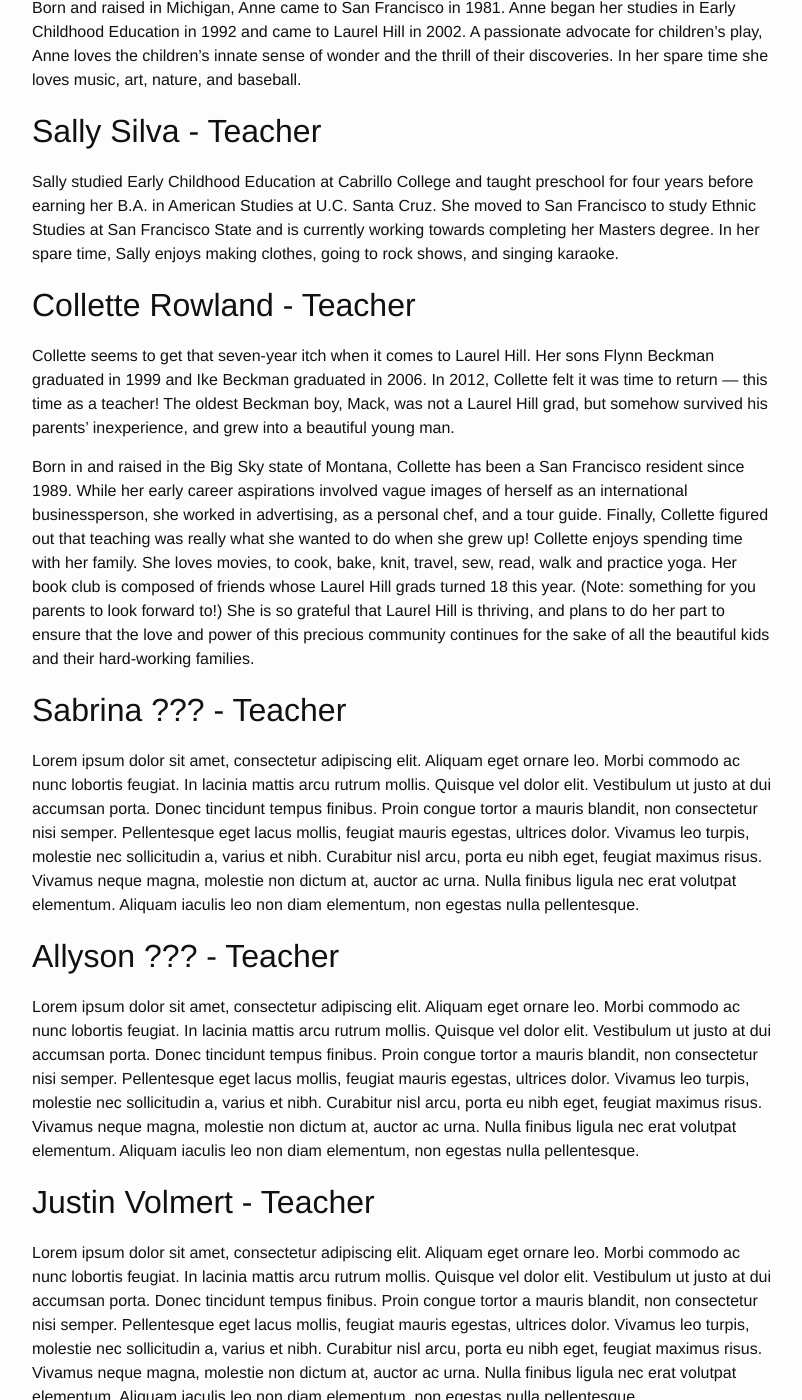
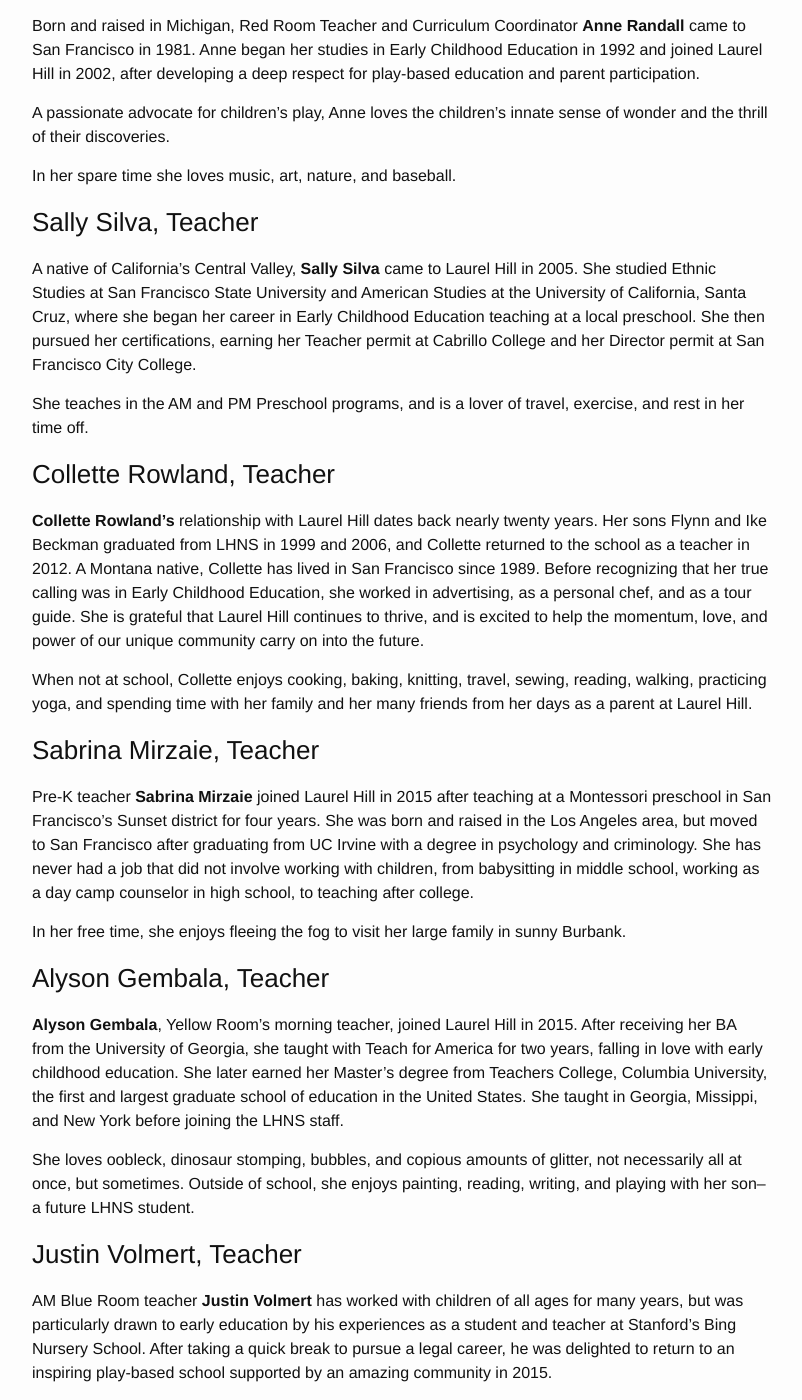
Before and after one commit to saliemchiu/lhns, a Jekyll site: the page built from _about_us/our-staff.md, in a window 1280 px wide and 1400 px high, scrolled down 843 px. Shown: the whole window, without its empty margins (238-1040 px from the left). Built offline with Jekyll 4.4.1, drawn with Linux system fonts in a browser that asks for light colours; some of the changed text lies outside the part shown.

Commit message:
added staff bios

```diff
--- a/_about_us/our-staff.md
+++ b/_about_us/our-staff.md
@@ -4,47 +4,67 @@ title: Our Staff
 permalink: /about-us/our-staff/
 ---
 
-## Maria Chew - Director
+## Our staff team together with parents to provide an environment our children thrive under.
 
-Maria has been an educator and advocate for children and families for nearly 20 years. Starting her career as an elementary school teacher, reading specialist, and public school advocate, Maria’s educational philosophy came full-circle when her son started at Laurel Hill in 2001. Discovering the impact that a strong, supportive community had on her own family, Maria quickly recognized that a co-op provides a strong foundation for child development and growth; not only for a child’s future education but for that child’s entire life. She began teaching at Laurel Hill in 2001, served as the Interim Pre-K teacher in 2003, and most recently worked as the school’s Head Teacher. Maria is also a parent educator, working closely with Hand in Hand Parenting, a non-profit organization helping parents to nurture their connection with their children. As a parent at Laurel Hill, she has served as a Board Committee Chair for both the Parent Education and Fundraising Committees, and subsequently served as the Board President from 2008-2009. When Maria isn’t attending a Tuesday night meeting at Laurel Hill, you can usually find her spending time with her husband, Brian, sons, Dexter and Oliver, as well as her very large extended family.
+### Maria Chew, Director
+
+Director **Maria Chew** has been an educator and an advocate for children and families for over 20 years. Starting her career as an elementary school teacher, reading specialist, and public school advocate, Maria’s educational philosophy came full circle when her son came to Laurel Hill in 2001. Discovering the impact that a strong, supportive community had on her own family, Maria quickly recognized that a co-op provides a strong foundation for child development and growth; not only for a child’s future education but for that child’s entire life.
+
+Along with supervising staff and advocating inside the school and out for the LHNS educational philosophy, Maria has served as a preschool teacher in Red Room and a Pre-K teacher in Purple Room, and enjoys working with our dedicated community of educators.
+
+When she isn't attending Tuesday night meetings you can usually find her spending time with her husband Brian, her sons Dexter and Oliver, and her very large extended family.
 
 
-## Molly Boyll - Office Manager/Admissions Coordinator
+### Molly Boyll, Office Manager &amp; Admissions Coordinator
 
-Molly Boyll was born and raised in New York City but has been living in San Francisco for almost 20 years. She has a degree in Theater Production and still loves to act and sing. She is an alumni parent and was the Enrollment Chair for three years, even though her daughter Caroline only attended LH for two! When not at Laurel Hill, she devotes her time to her family, trying out new recipes, and reading.
+**Molly Boyll** was born and raised in New York City but has been living in San Francisco for almost 20 years. She has a degree in Theater Production and still loves to act and sing. She is an alumni parent and was the Enrollment Chair for three years, even though her daughter Caroline only attended LH for two! When not at Laurel Hill, she devotes her time to her family, trying out new recipes, and reading.
 
 
-## Anne Randall - Curriculum Coordinator
+### Anne Randall, Curriculum Coordinator
 
-Born and raised in Michigan, Anne came to San Francisco in 1981. Anne began her studies in Early Childhood Education in 1992 and came to Laurel Hill in 2002. A passionate advocate for children’s play, Anne loves the children’s innate sense of wonder and the thrill of their discoveries. In her spare time she loves music, art, nature, and baseball.
+Born and raised in Michigan, Red Room Teacher and Curriculum Coordinator **Anne Randall** came to San Francisco in 1981. Anne began her studies in Early Childhood Education in 1992 and joined Laurel Hill in 2002, after developing a deep respect for play-based education and parent participation.
+
+A passionate advocate for children’s play, Anne loves the children’s innate sense of wonder and the thrill of their discoveries.
+
+In her spare time she loves music, art, nature, and baseball.
+
+### Sally Silva, Teacher
+
+A native of California’s Central Valley, **Sally Silva** came to Laurel Hill in 2005. She studied Ethnic Studies at San Francisco State University and American Studies at the University of California, Santa Cruz, where she began her career in Early Childhood Education teaching at a local preschool. She then pursued her certifications, earning her Teacher permit at Cabrillo College and her Director permit at San Francisco City College.
+
+She teaches in the AM and PM Preschool programs, and is a lover of travel, exercise, and rest in her time off.
+
+### Collette Rowland, Teacher
+
+**Collette Rowland's** relationship with Laurel Hill dates back nearly twenty years. Her sons Flynn and Ike Beckman graduated from LHNS in 1999 and 2006, and Collette returned to the school as a teacher in 2012. A Montana native, Collette has lived in San Francisco since 1989. Before recognizing that her true calling was in Early Childhood Education, she worked in advertising, as a personal chef, and as a tour guide. She is grateful that Laurel Hill continues to thrive, and is excited to help the momentum, love, and power of our unique community carry on into the future.
+
+When not at school, Collette enjoys cooking, baking, knitting, travel, sewing, reading, walking, practicing yoga, and spending time with her family and her many friends from her days as a parent at Laurel Hill.
 
 
-## Sally Silva - Teacher
+### Sabrina Mirzaie, Teacher
 
-Sally studied Early Childhood Education at Cabrillo College and taught preschool for four years before earning her B.A. in American Studies at U.C. Santa Cruz. She moved to San Francisco to study Ethnic Studies at San Francisco State and is currently working towards completing her Masters degree. In her spare time, Sally enjoys making clothes, going to rock shows, and singing karaoke.
+Pre-K teacher **Sabrina Mirzaie** joined Laurel Hill in 2015 after teaching at a Montessori preschool in San Francisco’s Sunset district for four years. She was born and raised in the Los Angeles area, but moved to San Francisco after graduating from UC Irvine with a degree in psychology and criminology. She has never had a job that did not involve working with children, from babysitting in middle school, working as a day camp counselor in high school, to teaching after college.
 
-## Collette Rowland - Teacher
-
-Collette seems to get that seven-year itch when it comes to Laurel Hill. Her sons Flynn Beckman graduated in 1999 and Ike Beckman graduated in 2006. In 2012, Collette felt it was time to return — this time as a teacher! The oldest Beckman boy, Mack, was not a Laurel Hill grad, but somehow survived his parents’ inexperience, and grew into a beautiful young man.
-
-Born in and raised in the Big Sky state of Montana, Collette has been a San Francisco resident since 1989. While her early career aspirations involved vague images of herself as an international businessperson, she worked in advertising, as a personal chef, and a tour guide. Finally, Collette figured out that teaching was really what she wanted to do when she grew up! Collette enjoys spending time with her family. She loves movies, to cook, bake, knit, travel, sew, read, walk and practice yoga. Her book club is composed of friends whose Laurel Hill grads turned 18 this year. (Note: something for you parents to look forward to!) She is so grateful that Laurel Hill is thriving, and plans to do her part to ensure that the love and power of this precious community continues for the sake of all the beautiful kids and their hard-working families.
-
-## Sabrina ??? - Teacher
-Lorem ipsum dolor sit amet, consectetur adipiscing elit. Aliquam eget ornare leo. Morbi commodo ac nunc lobortis feugiat. In lacinia mattis arcu rutrum mollis. Quisque vel dolor elit. Vestibulum ut justo at dui accumsan porta. Donec tincidunt tempus finibus. Proin congue tortor a mauris blandit, non consectetur nisi semper. Pellentesque eget lacus mollis, feugiat mauris egestas, ultrices dolor. Vivamus leo turpis, molestie nec sollicitudin a, varius et nibh. Curabitur nisl arcu, porta eu nibh eget, feugiat maximus risus. Vivamus neque magna, molestie non dictum at, auctor ac urna. Nulla finibus ligula nec erat volutpat elementum. Aliquam iaculis leo non diam elementum, non egestas nulla pellentesque.
-
-## Allyson ??? - Teacher
-
-Lorem ipsum dolor sit amet, consectetur adipiscing elit. Aliquam eget ornare leo. Morbi commodo ac nunc lobortis feugiat. In lacinia mattis arcu rutrum mollis. Quisque vel dolor elit. Vestibulum ut justo at dui accumsan porta. Donec tincidunt tempus finibus. Proin congue tortor a mauris blandit, non consectetur nisi semper. Pellentesque eget lacus mollis, feugiat mauris egestas, ultrices dolor. Vivamus leo turpis, molestie nec sollicitudin a, varius et nibh. Curabitur nisl arcu, porta eu nibh eget, feugiat maximus risus. Vivamus neque magna, molestie non dictum at, auctor ac urna. Nulla finibus ligula nec erat volutpat elementum. Aliquam iaculis leo non diam elementum, non egestas nulla pellentesque.
-
-## Justin Volmert - Teacher
-
-Lorem ipsum dolor sit amet, consectetur adipiscing elit. Aliquam eget ornare leo. Morbi commodo ac nunc lobortis feugiat. In lacinia mattis arcu rutrum mollis. Quisque vel dolor elit. Vestibulum ut justo at dui accumsan porta. Donec tincidunt tempus finibus. Proin congue tortor a mauris blandit, non consectetur nisi semper. Pellentesque eget lacus mollis, feugiat mauris egestas, ultrices dolor. Vivamus leo turpis, molestie nec sollicitudin a, varius et nibh. Curabitur nisl arcu, porta eu nibh eget, feugiat maximus risus. Vivamus neque magna, molestie non dictum at, auctor ac urna. Nulla finibus ligula nec erat volutpat elementum. Aliquam iaculis leo non diam elementum, non egestas nulla pellentesque.
+In her free time, she enjoys fleeing the fog to visit her large family in sunny Burbank.
 
 
-## Marissa ??? - Teacher
+### Alyson Gembala, Teacher
+
+**Alyson Gembala**, Yellow Room’s morning teacher, joined Laurel Hill in 2015. After receiving her BA from the University of Georgia, she taught with Teach for America for two years, falling in love with early childhood education. She later earned her Master’s degree from Teachers College, Columbia University, the first and largest graduate school of education in the United States. She taught in Georgia, Missippi, and New York before joining the LHNS staff.
+
+She loves oobleck, dinosaur stomping, bubbles, and copious amounts of glitter, not necessarily all at once, but sometimes. Outside of school, she enjoys painting, reading, writing, and playing with her son-- a future LHNS student.
+
+### Justin Volmert, Teacher
+
+AM Blue Room teacher **Justin Volmert** has worked with children of all ages for many years, but was particularly drawn to early education by his experiences as a student and teacher at Stanford’s Bing Nursery School. After taking a quick break to pursue a legal career, he was delighted to return to an inspiring play-based school supported by an amazing community in 2015.
+
+He also coaches high school boys’ and girls’ tennis at the Urban School in San Francisco, and is an avid cyclist along with his partner Sarah.
+
+
+### Marissa Andrade, Teacher
 
 Lorem ipsum dolor sit amet, consectetur adipiscing elit. Aliquam eget ornare leo. Morbi commodo ac nunc lobortis feugiat. In lacinia mattis arcu rutrum mollis. Quisque vel dolor elit. Vestibulum ut justo at dui accumsan porta. Donec tincidunt tempus finibus. Proin congue tortor a mauris blandit, non consectetur nisi semper. Pellentesque eget lacus mollis, feugiat mauris egestas, ultrices dolor. Vivamus leo turpis, molestie nec sollicitudin a, varius et nibh. Curabitur nisl arcu, porta eu nibh eget, feugiat maximus risus. Vivamus neque magna, molestie non dictum at, auctor ac urna. Nulla finibus ligula nec erat volutpat
 
-## ??? ??? - Art Teacher
+### Ann Phelan, Art Teacher
 
-Lorem ipsum dolor sit amet, consectetur adipiscing elit. Aliquam eget ornare leo. Morbi commodo ac nunc lobortis feugiat. In lacinia mattis arcu rutrum mollis. Quisque vel dolor elit. Vestibulum ut justo at dui accumsan porta. Donec tincidunt tempus finibus. Proin congue tortor a mauris blandit, non consectetur nisi semper. Pellentesque eget lacus mollis, feugiat mauris egestas, ultrices dolor. Vivamus leo turpis, molestie nec sollicitudin a, varius et nibh. Curabitur nisl arcu, porta eu nibh eget, feugiat maximus risus. Vivamus neque magna, molestie non dictum at, auctor ac urna. Nulla finibus ligula nec erat volutpat elementum. Aliquam iaculis leo non diam elementum, non egestas nulla pellentesque.
+Art Consultant **Ann Phelan** is a San Francisco native and mother to a Laurel Hill graduate who graduated from Columbia University and Barnard College in NYC. She is a working artist with many years experience including private and group shows, commissions, and international exhibitions. Her series of animals from Chinese mythology resides in the Wind Horse Collection in New York. Ann has collaborated with San Francisco artists including Laurence Ferlinghetti and Stephanie Peek, and she loves sharing the life-long process of artistic discovery, across a wide range of media, with children at Laurel Hill. In her leisure time Ann enjoys retreating to a family cabin in Inverness with daughter Natali and husband Vladimir.
```
Also changed, not shown: _about_us/fundraising.md (+4 -2 lines), _programs/summer-school.md (+0 -2 lines).
